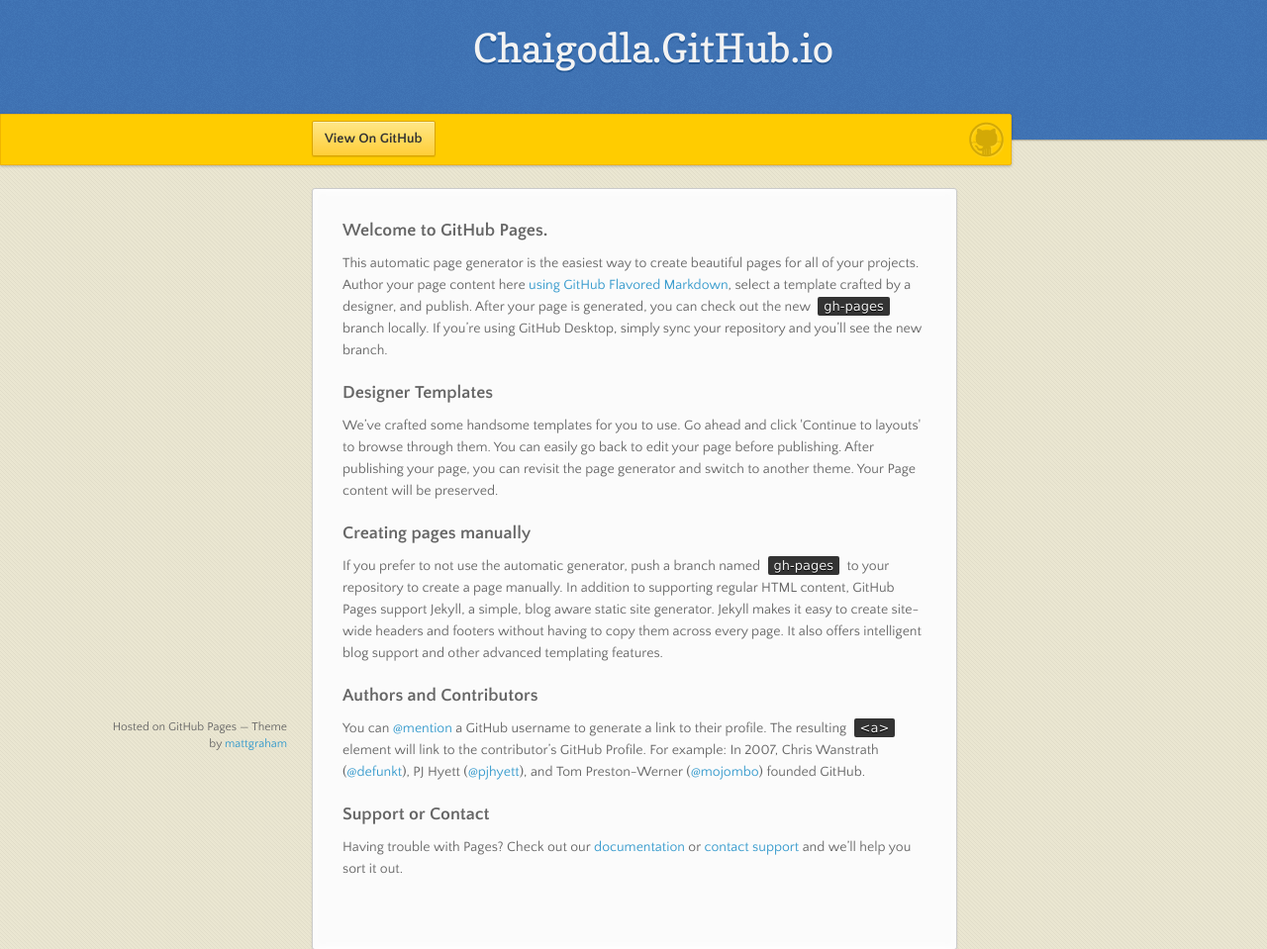
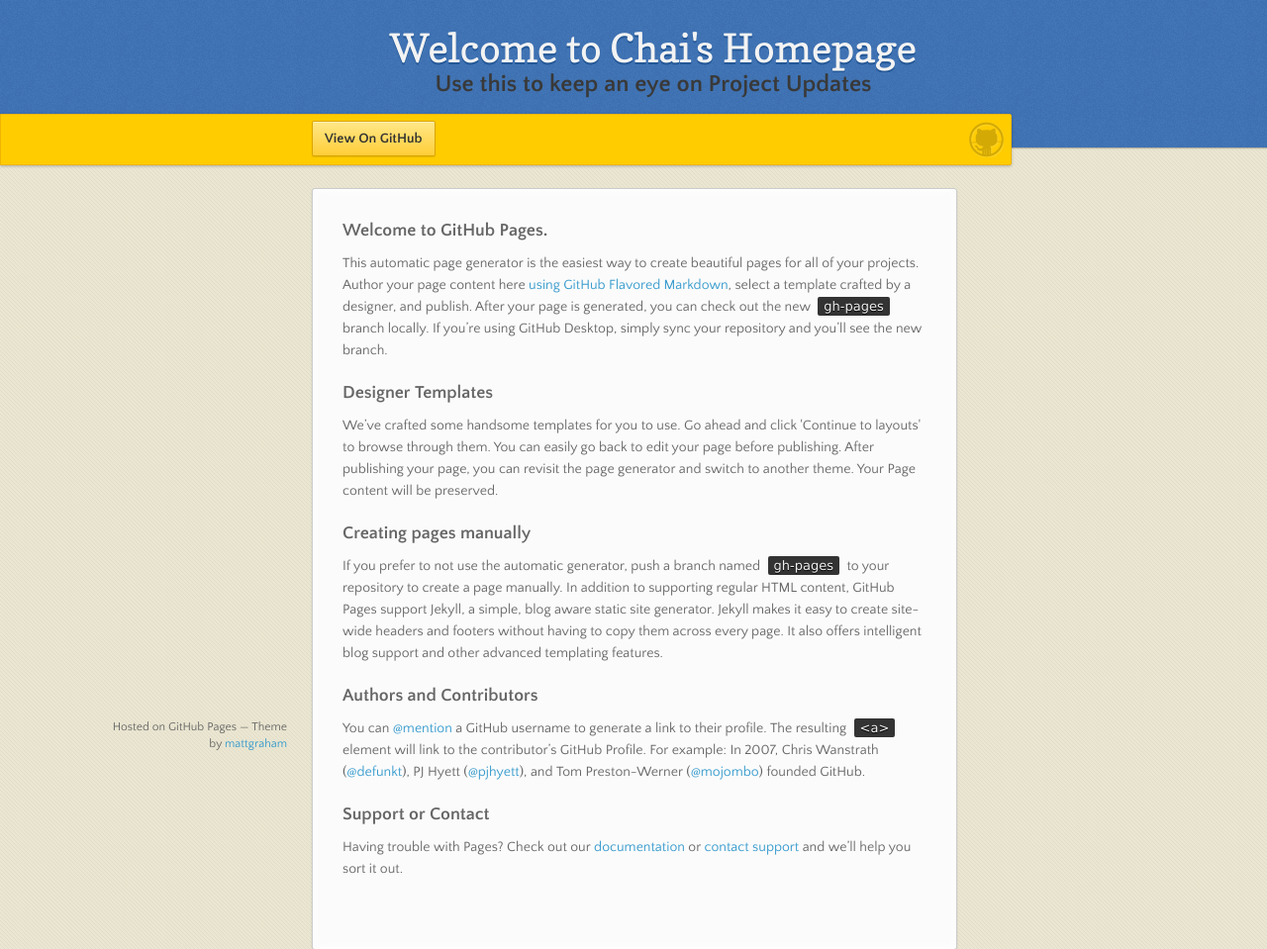
Before and after one commit to chaigodla/chaigodla.github.io, a plain HTML site: page index.html in a window 1280 px wide. Shown: the top 959 px of the page at 99% size. Drawn offline with nearby package versions, Linux system fonts and the light colour scheme.

Commit message:
Update index.html

```diff
--- a/index.html
+++ b/index.html
@@ -17,7 +17,8 @@
   <body>
 
       <header>
-        <h1>Chaigodla.GitHub.io</h1>
+        <h1 id="project-title">Welcome to Chai's Homepage</h1>
+        <h2 id="project-tagline">Use this to keep an eye on Project Updates</h2>
         <p></p>
       </header>
 
```
